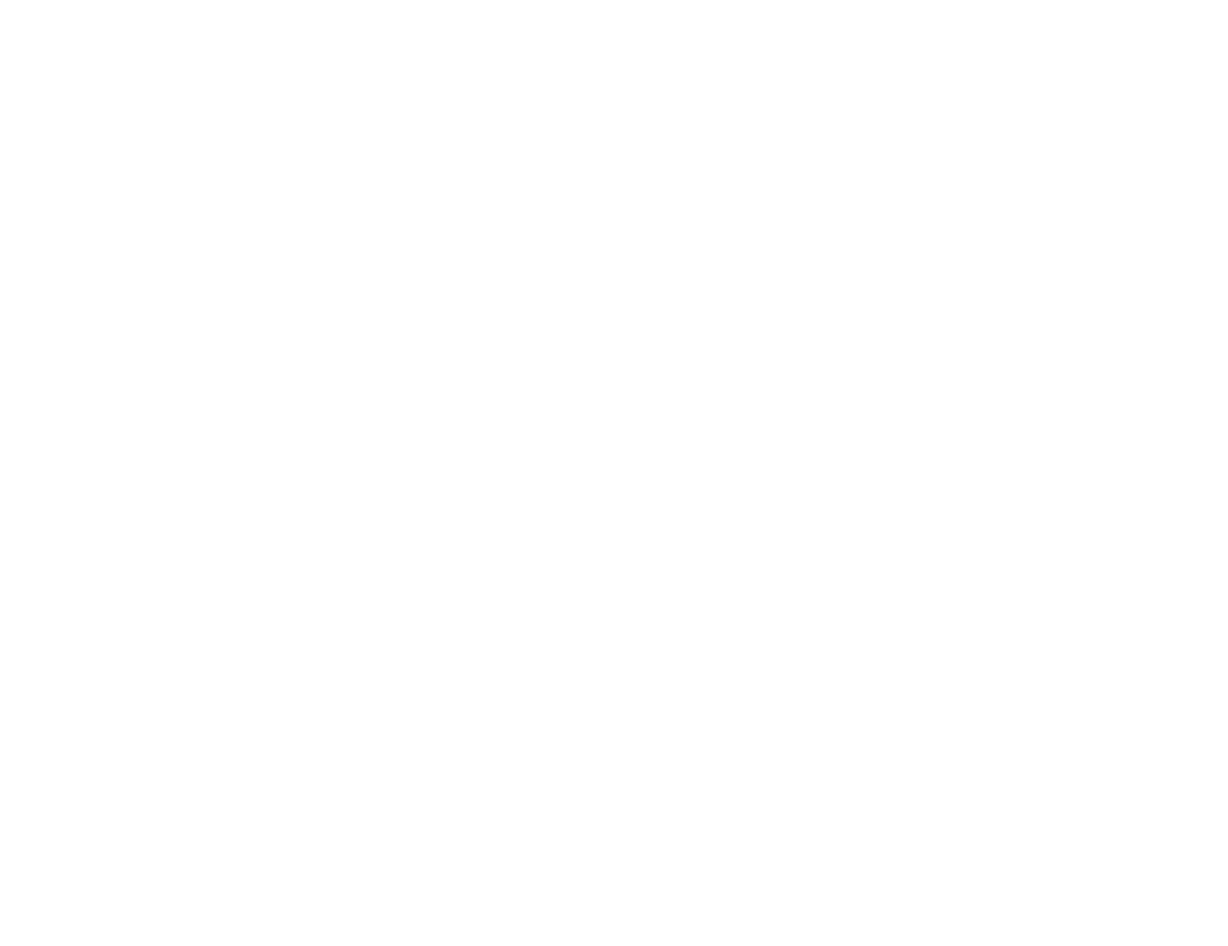
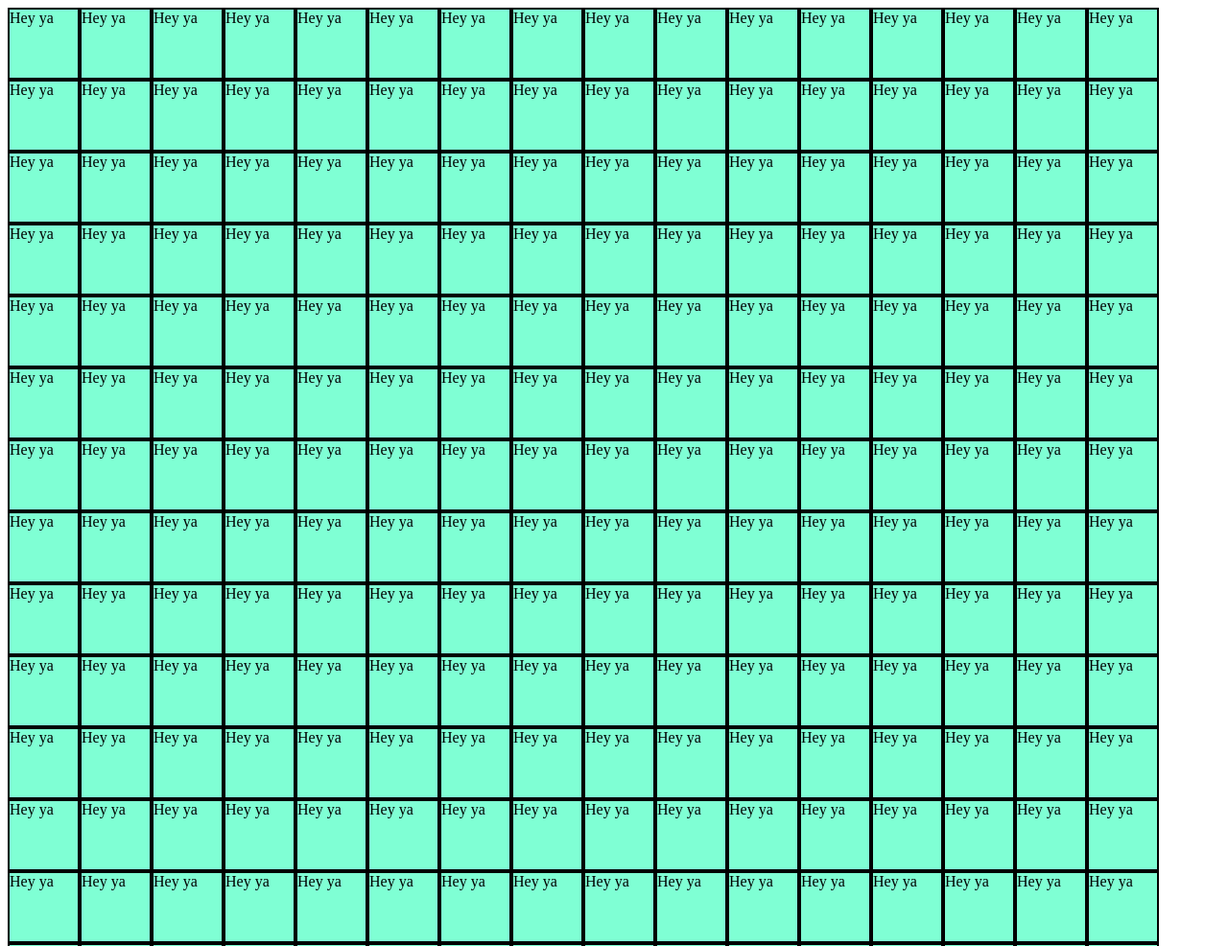
Before and after one commit to JacksonTeller/odin-etch-a-sketch, a plain HTML site: page index.html in a window 1280 px wide. Shown: the top 986 px of the page at 96% size. Before the commit the page ends 800 px from the top, so only its background shows below. Drawn offline with Linux system fonts and the light colour scheme.

Commit message:
Add grid using JS

```diff
--- a/index.html
+++ b/index.html
@@ -5,10 +5,10 @@
     <meta http-equiv="X-UA-Compatible" content="IE=edge">
     <meta name="viewport" content="width=device-width, initial-scale=1.0">
     <link rel="stylesheet" href="styles.css">
-    <script src="js-file.js"></script>
+    <script src="js-file.js" defer></script>
     <title>Etch-A-Sketch</title>
 </head>
 <body>
-    <div class="container"></div>
+    <div class="grid"></div>
 </body>
 </html>
--- a/js-file.js
+++ b/js-file.js
@@ -0,0 +1,14 @@
+const grid = document.querySelector(".grid");
+
+for (let i = 0; i < 256; i++) {
+    let square = document.createElement('div');
+    square.classList.add('lil-square');
+    square.style.backgroundColor = 'aquamarine';
+    square.style.border = "2px solid black";
+    square.style.width = "75px";
+    square.style.height = "75px";
+    square.innerText = "Hey ya";
+    square.style.boxSizing = "border-box";
+
+    grid.appendChild(square);
+}
--- a/styles.css
+++ b/styles.css
@@ -0,0 +1,5 @@
+.grid {
+    display: flex;
+    flex-wrap: wrap;
+    width: 1200px;
+}
```
